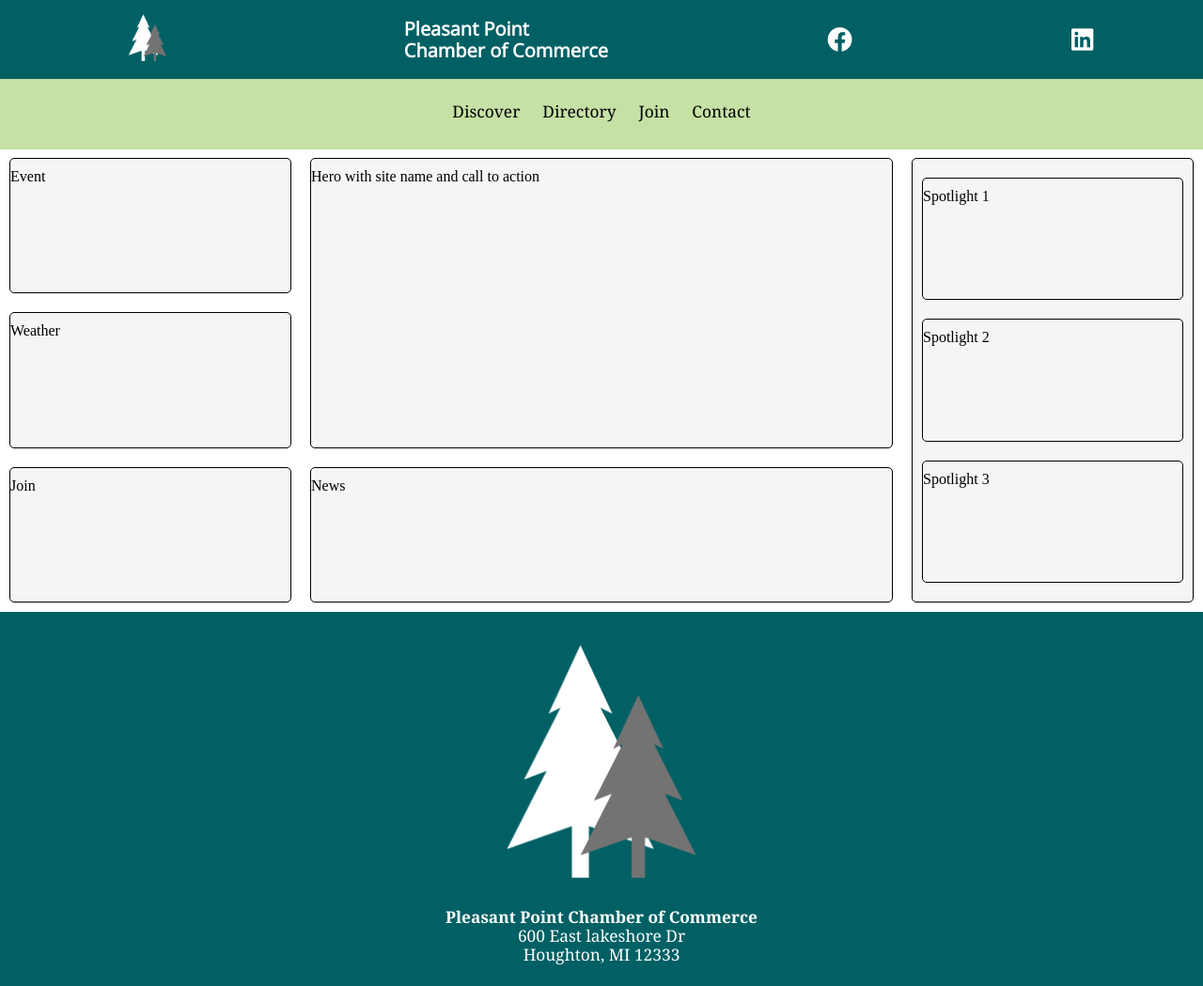
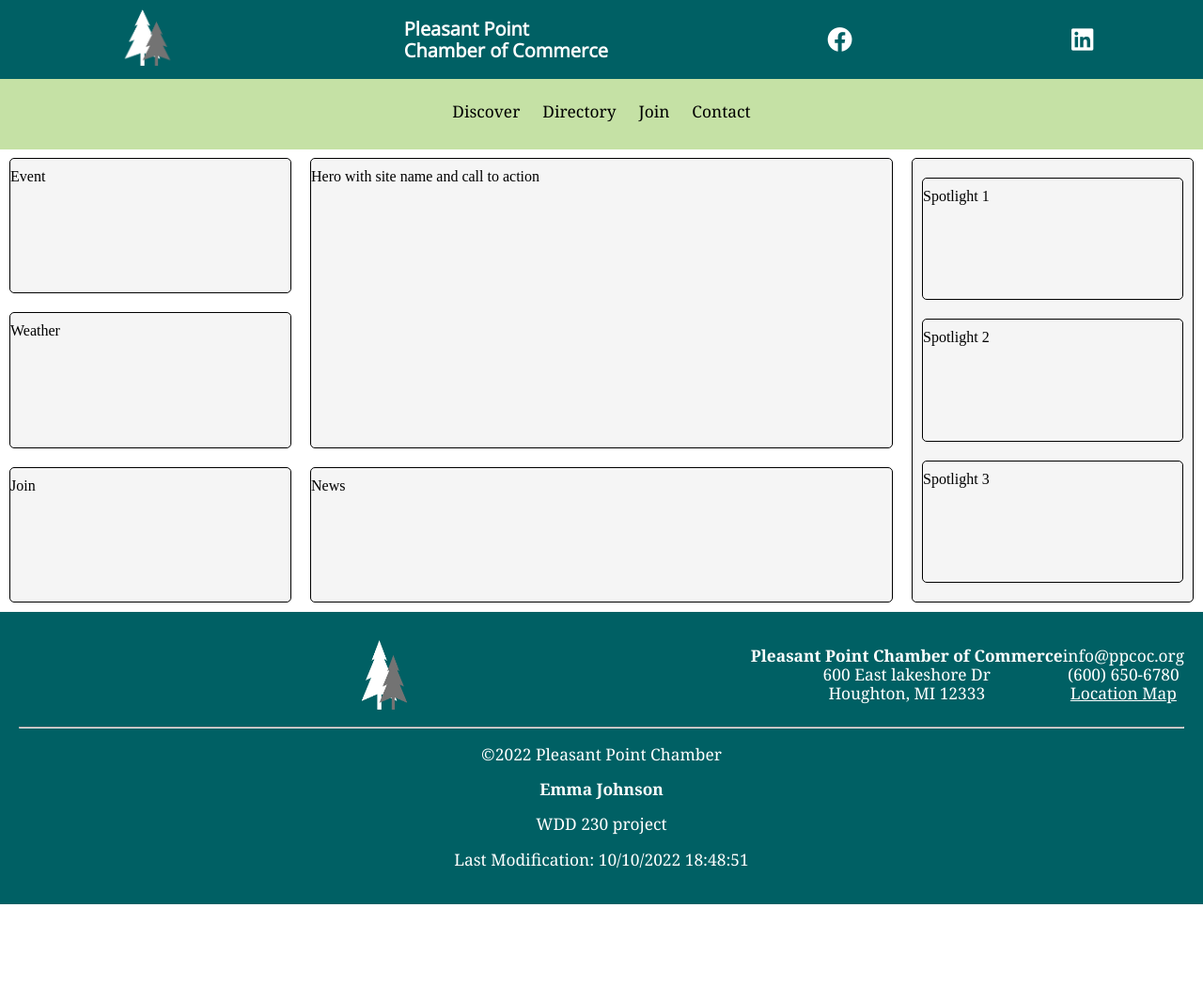
Before and after one commit to emmaohn/wdd230, a plain HTML site: page chamber/index.html in a window 1280 px wide. Shown: the top 1049 px of the page at 94% size. After the commit the page ends 962 px from the top, so only its background shows below. Drawn offline with nearby package versions, Linux system fonts and the light colour scheme.

Commit message:
ppcoc inital

```diff
--- a/chamber/css/base.css
+++ b/chamber/css/base.css
@@ -50,9 +50,9 @@ i {
     color: white;
 }
 
-#header-logo {
-    width: 50px;
-    padding: 15px;
+#small-logo {
+    width: 60px;
+    padding: 10px;
 }
 
 .hidden {
@@ -166,6 +166,10 @@ footer div p {
         grid-column: 2/3;
         grid-row: 5/6;
     }
+    #footer-flex {
+        display: flex;
+        justify-content: space-between;
+    }
 }
 
 @media screen and (min-width: 800px) {
--- a/chamber/index.html
+++ b/chamber/index.html
@@ -14,7 +14,7 @@
 <body>
     <header id="header__flex">
         <div id="header-div">
-            <a href="index.html"><img id="header-logo" src="images/pptreeslight.png" alt="pleasant point logo"></a>
+            <a href="index.html"><img id="small-logo" src="images/pptreeslight.png" alt="pleasant point logo"></a>
             <h1>Pleasant Point<br>Chamber of Commerce</h1>
             <a href="#"><i class="fa-brands fa-facebook"></i></a>
             <a href="#"><i class="fa-brands fa-linkedin"></i></a>
@@ -42,16 +42,14 @@
         <div id="join">Join</div>
     </main>
     <footer>
-        <img src="images/pptreeslight.png" alt="Pleasant Point Chamber of Commerce Logo">
-        <div>
-            <p>
+        <div id="footer-flex">
+            <img id="small-logo" src="images/pptreeslight.png" alt="Pleasant Point Chamber of Commerce Logo">
+            <p id="address">
                 <b>Pleasant Point Chamber of Commerce</b><br>
                 600 East lakeshore Dr <br>
-                Houghton, MI 12333 <br> <br>
+                Houghton, MI 12333 <br>
             </p>
-        </div>
-        <div>
-            <p>
+            <p id="quickref">
                 info@ppcoc.org <br>
                 (600) 650-6780 <br>
                 <a href="#">Location Map</a>
```
